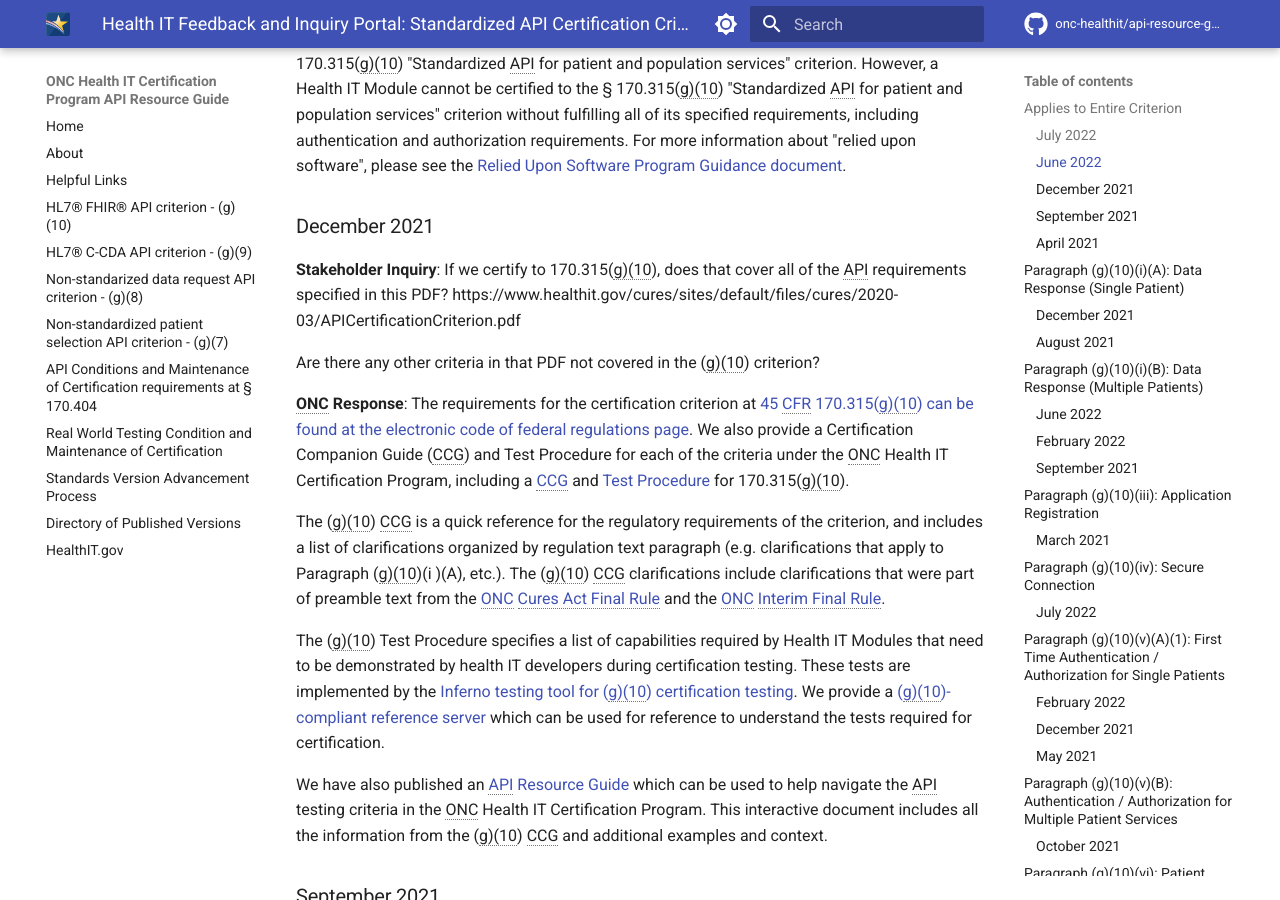
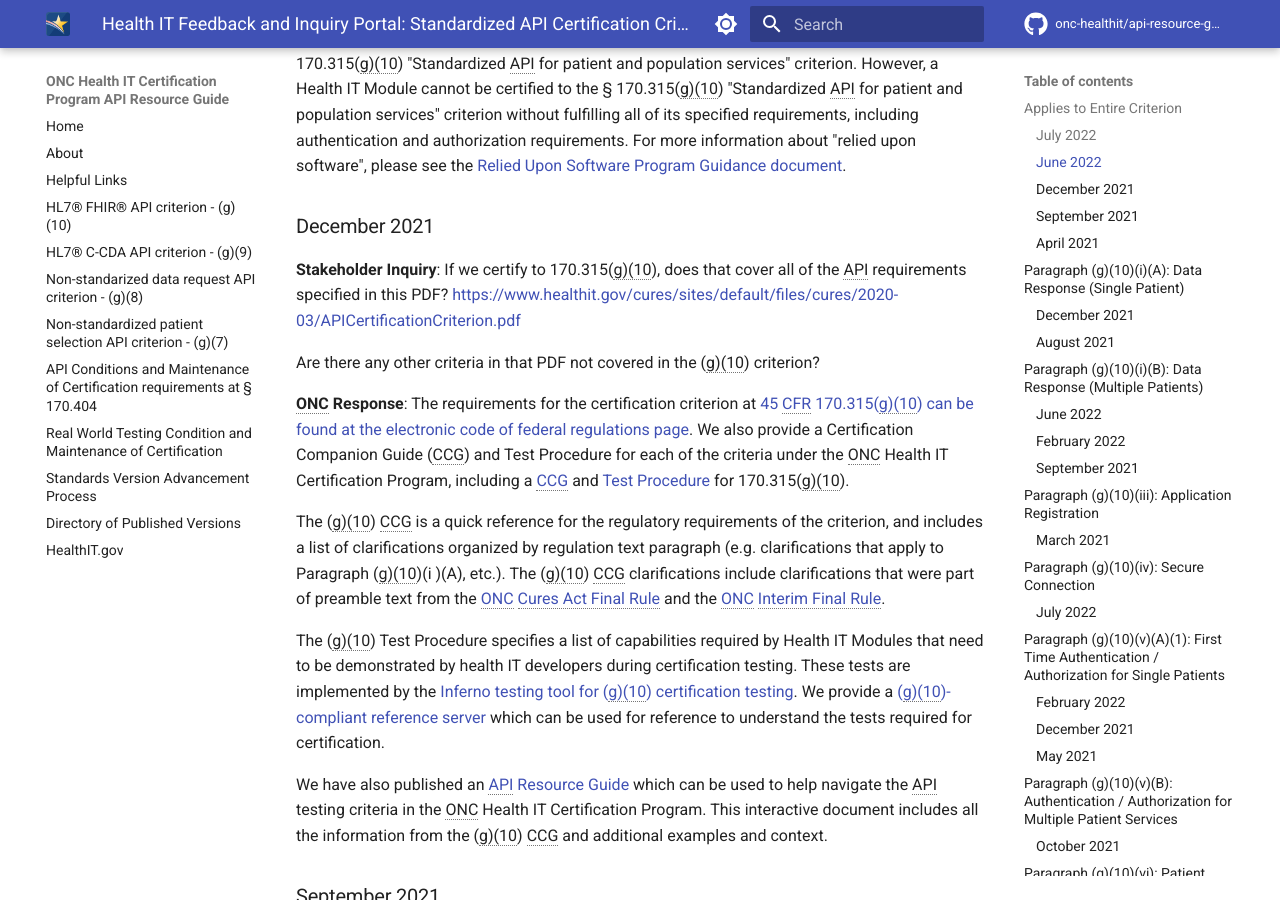
Before and after one commit to onc-healthit/api-resource-guide, an MkDocs documentation site: the page built from docs/inquiry-portal/g10-inquiries.md, in a window 1280 px wide and 900 px high, scrolled down 1511 px. Built offline with MkDocs 1.6.1 and Material for MkDocs 9.7.7, drawn with Linux system fonts in a browser that asks for light colours; comment, search, counter and statistics services are not loaded; the version menu is left out; some of the changed lines change nothing that is shown.

Commit message:
make link clickable

```diff
--- a/docs/inquiry-portal/g10-inquiries.md
+++ b/docs/inquiry-portal/g10-inquiries.md
@@ -23,7 +23,7 @@ In the provided example, the health IT developer could use "relied upon software
 For more information about "relied upon software", please see the <a target = "_blank" href = "https://www.healthit.gov/sites/default/files/relieduponsoftwareguidance.pdf">Relied Upon Software Program Guidance document</a>.
 
 ### December 2021
-**Stakeholder Inquiry**: If we certify to 170.315(g)(10), does that cover all of the API requirements specified in this PDF? https://www.healthit.gov/cures/sites/default/files/cures/2020-03/APICertificationCriterion.pdf
+**Stakeholder Inquiry**: If we certify to 170.315(g)(10), does that cover all of the API requirements specified in this PDF? <a target = "_blank" href = "https://www.healthit.gov/cures/sites/default/files/cures/2020-03/APICertificationCriterion.pdf">https://www.healthit.gov/cures/sites/default/files/cures/2020-03/APICertificationCriterion.pdf</a>
 
 Are there any other criteria in that PDF not covered in the (g)(10) criterion?
 
```
